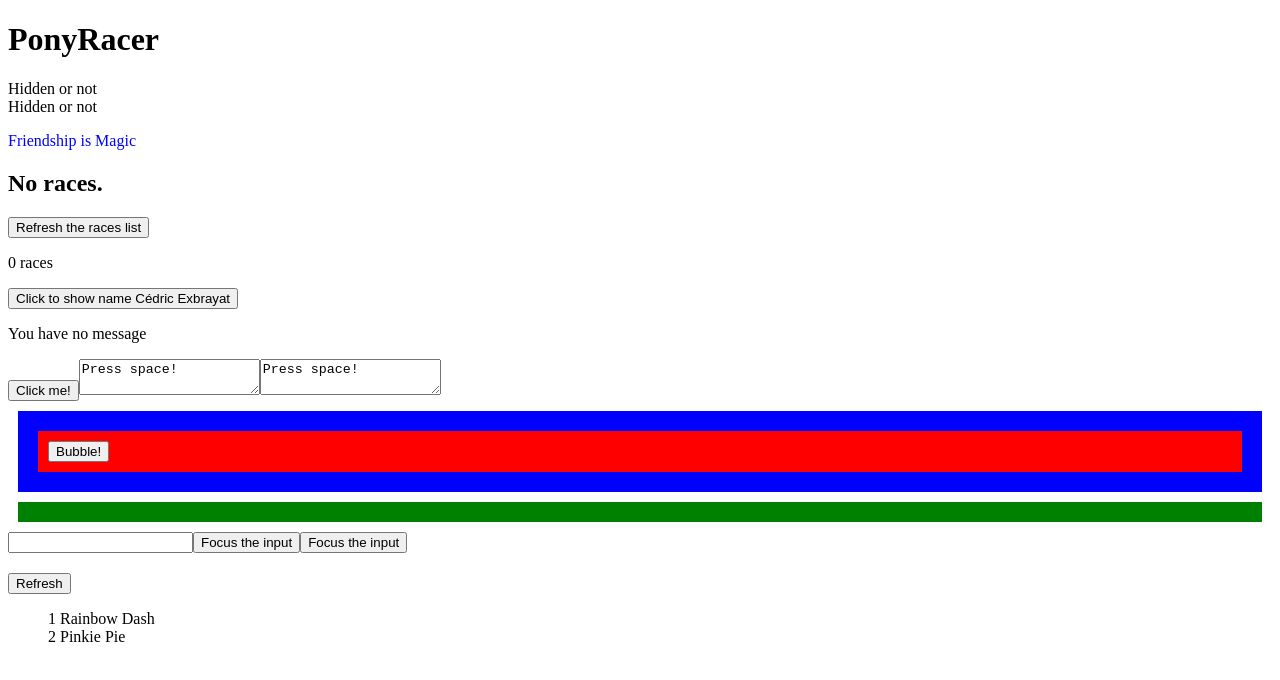
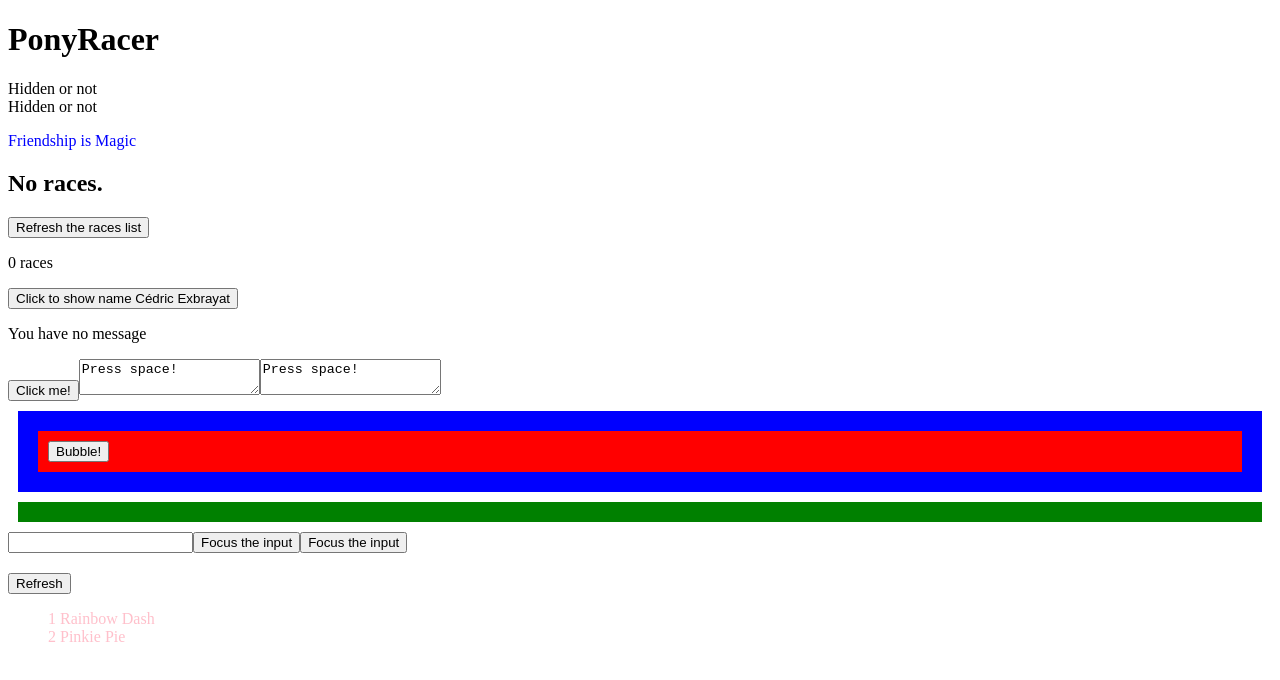
Before and after one commit to Tabalamari/ponyracer, an Angular app: page / in a window 1280 px wide. Shown: the top 680 px of the page. Built offline with nearby package versions, Linux system fonts and the light colour scheme.

Commit message:
Styling components and encapsulation

```diff
--- /dev/null
+++ b/src/initDirective.ts
@@ -0,0 +1,16 @@
+import { Directive, Input, OnInit } from "@angular/core";
+import { PonyModel } from "./pony-model.interface";
+
+
+@Directive({
+    selector: '[initDirective]',
+    standalone: true
+})
+export class OnInitDirective implements OnInit {
+   @Input() initDirective!: PonyModel;
+
+    ngOnInit(): void {
+        console.log(`inputs are ${this.initDirective}`)
+    }
+
+}
--- a/src/pony.component.ts
+++ b/src/pony.component.ts
@@ -1,9 +1,17 @@
-import { Component, EventEmitter, Input, Output } from '@angular/core';
-import { CommonModule } from '@angular/common';
+import { Component, EventEmitter, Input, Output, ViewEncapsulation } from '@angular/core';
 import { PonyModel } from './pony-model.interface';
+import { OnInitDirective } from './initDirective';
+
 @Component({
     selector: 'ns-pony',
-    template: `<div (click) ="selectPony()">{{ pony.id}} {{pony.name }}</div>`, standalone: true
+    template: `<div class="pink" (click) ="selectPony()" [initDirective] = "pony">{{ pony.id}} {{ pony.name }}</div>`,
+    standalone: true,
+    imports: [ OnInitDirective],
+    styles: [
+        `.pink {
+        color: pink; }
+        `],
+    encapsulation: ViewEncapsulation.Emulated
 })
 export class PonyComponent {
     @Input() pony!: PonyModel;
```
